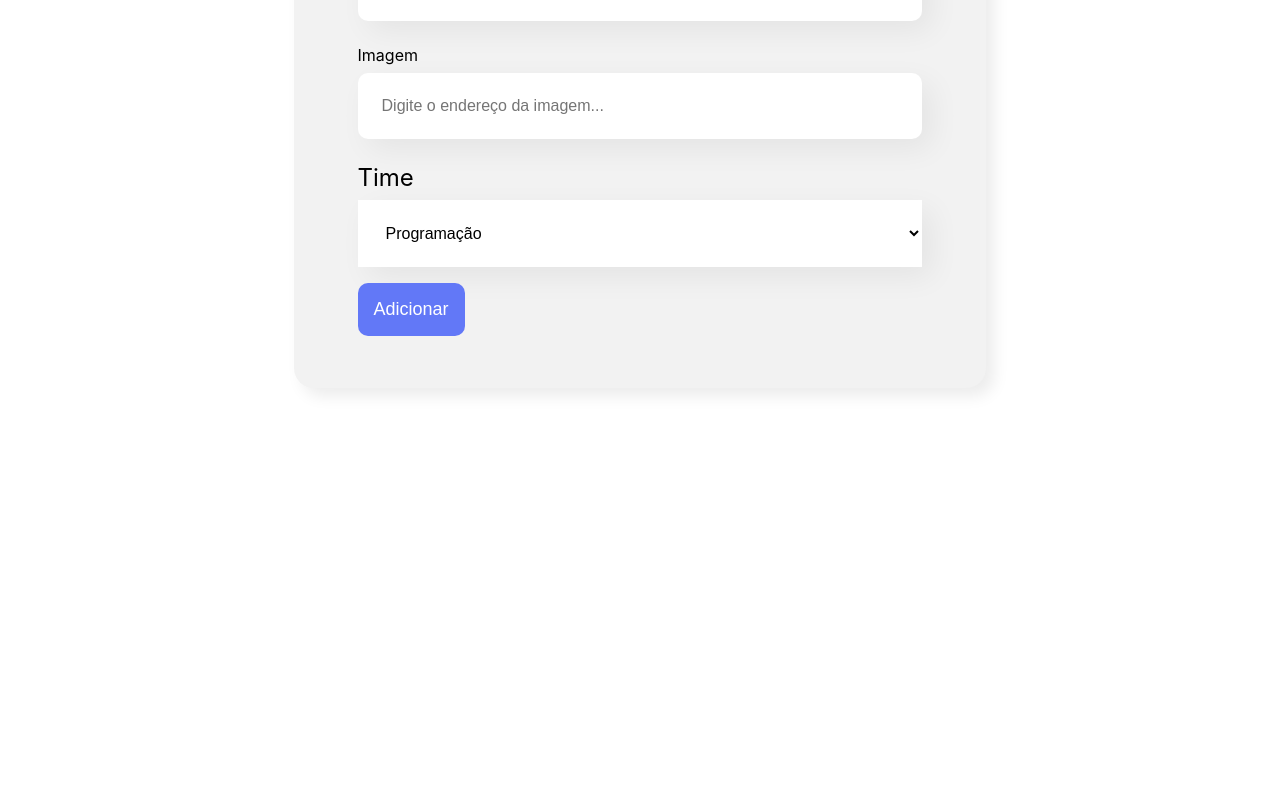
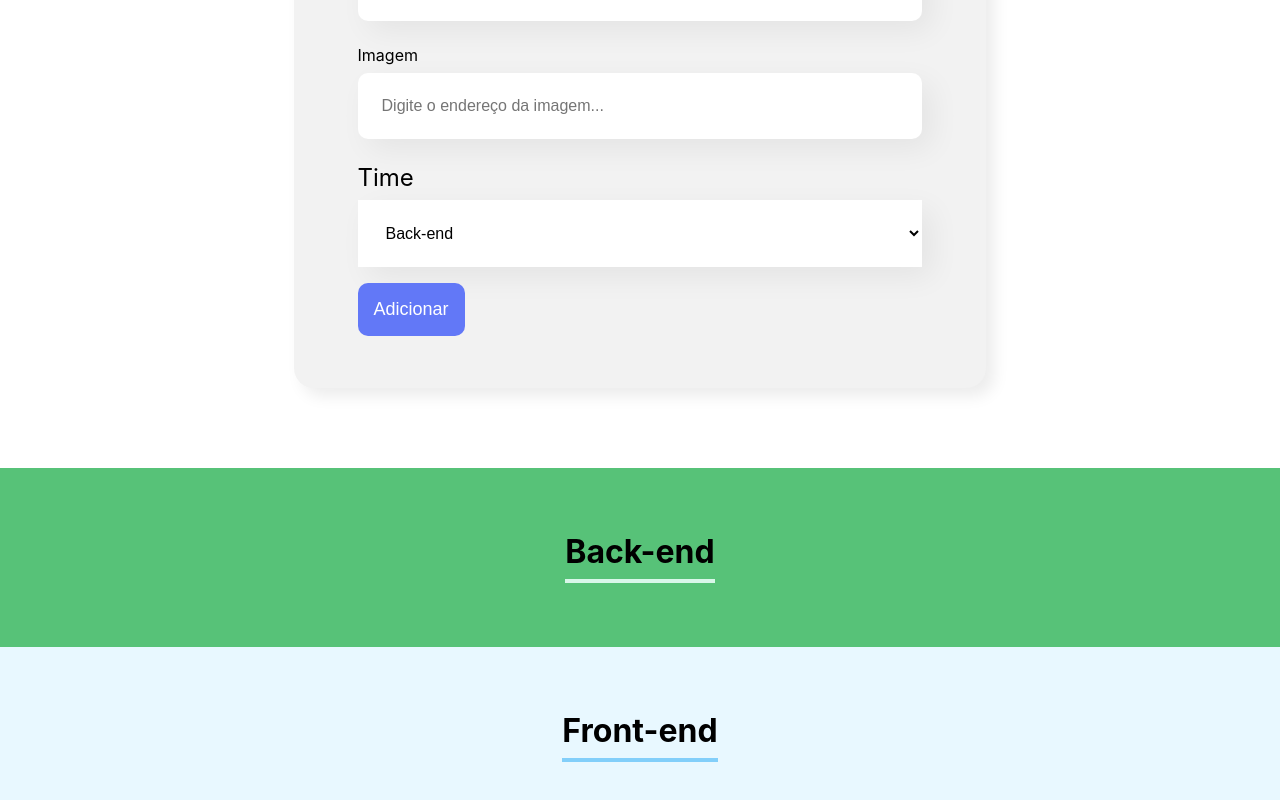
Before and after one commit to brmgf/organo-alura, a React (Create React App) app: page / in a window 1280 px wide. Shown: the part 878-1678 px from the top of the page. Before the commit the page ends 1346 px from the top, so only its background shows below. Built offline with nearby package versions, Linux system fonts and the light colour scheme; the HTML template or start-up script is replaced by a standard one.

Commit message:
criacao dos times

```diff
--- a/src/App.js
+++ b/src/App.js
@@ -1,8 +1,22 @@
 import { useState } from 'react';
 import Banner from './componentes/Banner';
 import Formulario from './componentes/Formulario';
+import Time from './componentes/Time';
 
 function App() {
+
+  const times = [
+    {
+      nome: 'Back-end',
+      corPrimaria: '#D9F7E9',
+      corSecundaria: '#57C278'
+    },
+    {
+      nome: 'Front-end',
+      corPrimaria: '#82CFFA',
+      corSecundaria: '#E8F8FF'
+    }
+  ]
 
   const [colaboradores, setColaboradores] = useState([])
 
@@ -14,7 +28,8 @@ function App() {
   return (
     <div className="App">
       <Banner />
-      <Formulario onRegister={colaborador => addColaborador(colaborador)}/>
+      <Formulario times={times.map(time => time.nome)} onRegister={colaborador => addColaborador(colaborador)}/>
+      {times.map(time => <Time key={time.nome} nome={time.nome} corPrimaria={time.corPrimaria} corSecundaria={time.corSecundaria} />)}
     </div>
   );
 }
--- a/src/componentes/Formulario/index.js
+++ b/src/componentes/Formulario/index.js
@@ -5,16 +5,6 @@ import ListaSuspensa from '../ListaSuspensa'
 import './formulario.css'
 
 const Formulario = (props) => {
-
-    const times = [
-        'Programação',
-        'Front-End',
-        'Data Science',
-        'Devops',
-        'UX e Design',
-        'Mobile',
-        'Inovação e Gestão'
-    ]
 
     const [nome, setNome] = useState('')
     const [cargo, setCargo] = useState('')
@@ -47,7 +37,7 @@ const Formulario = (props) => {
                 <ListaSuspensa
                     obrigatorio={true}
                     label="Time"
-                    itens={times}
+                    itens={props.times}
                     onUpdate={valor => setTime(valor)}/>
                 <Botao>Adicionar</Botao>
             </form>
--- /dev/null
+++ b/src/componentes/Time/index.js
@@ -0,0 +1,11 @@
+import './time.css'
+
+const Time = (props) => {
+    return (
+        <section className='time' style={{backgroundColor: props.corSecundaria}}>
+            <h3 style={{borderColor: props.corPrimaria}}>{props.nome}</h3>
+        </section>
+    )
+}
+
+export default Time
--- /dev/null
+++ b/src/componentes/Time/time.css
@@ -0,0 +1,11 @@
+.time {
+    text-align: center;
+    padding: 32px;
+}
+
+.time h3 {
+    font-size: 32px;
+    border-bottom: 4px solid;
+    display: inline-block;
+    padding-bottom: 8px;
+}
```
